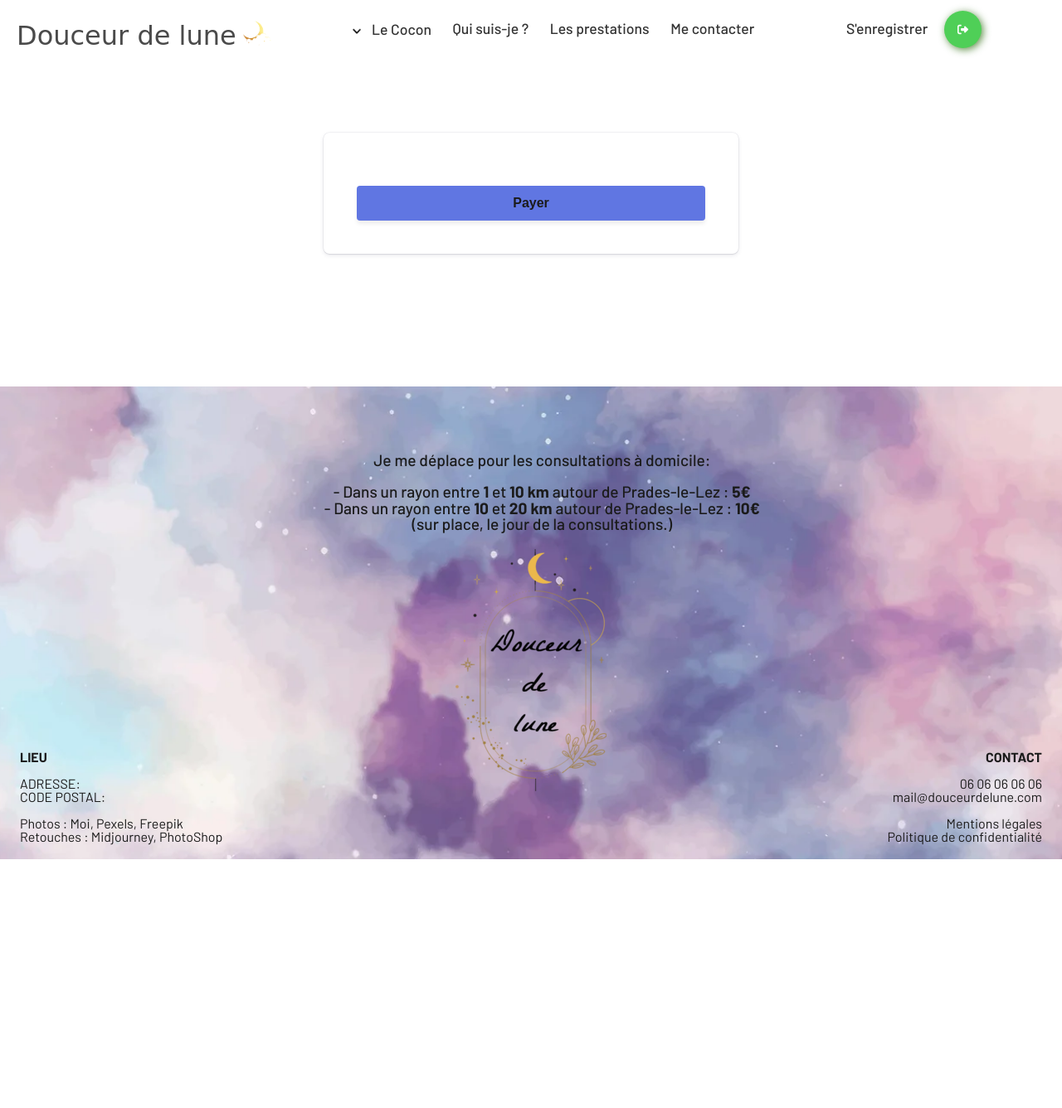
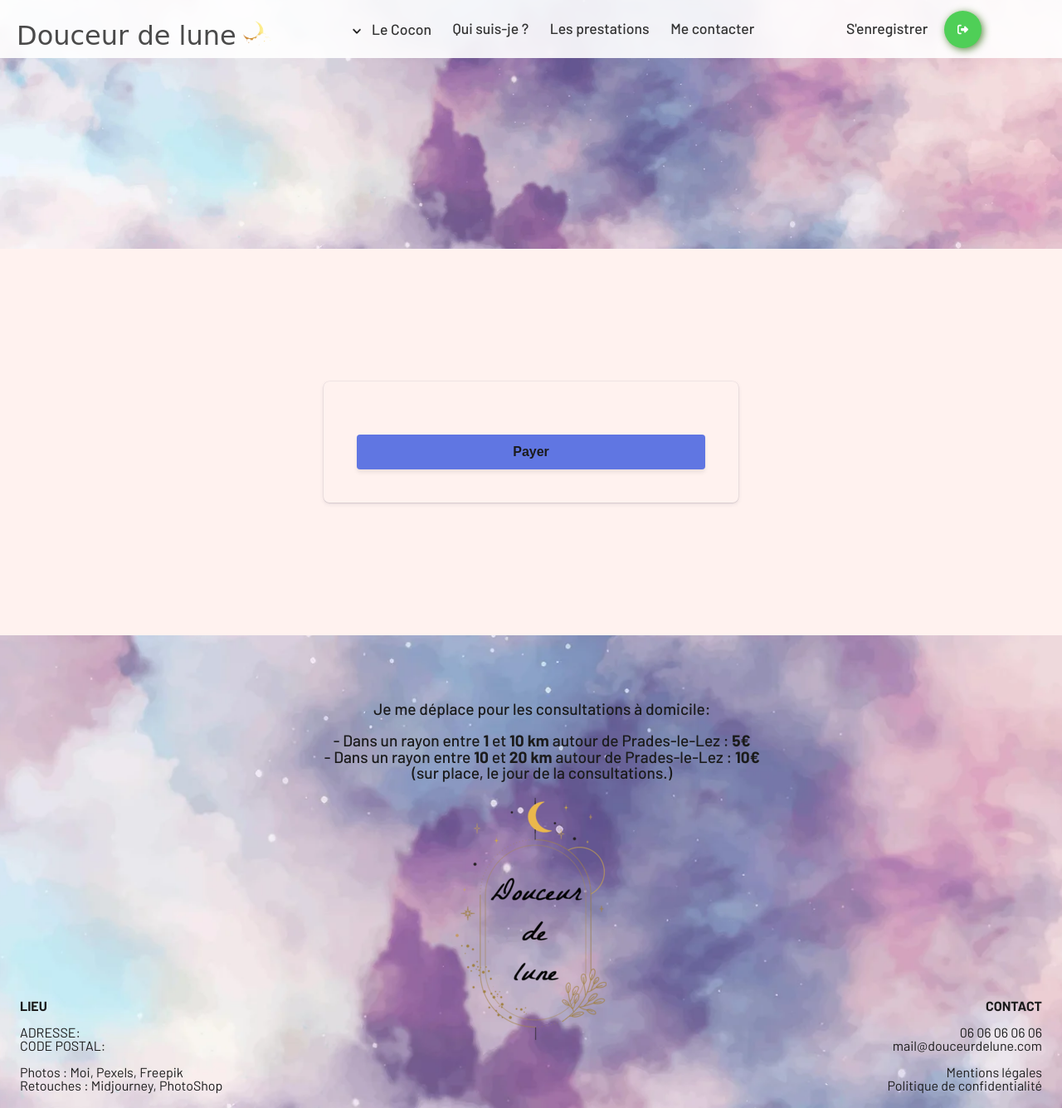
Before and after one commit to Zicka67/DWWMProject, a Symfony app: template templates/payment/index.html.twig in a window 1280 px wide. Shown: the whole page at 83% size. Before the commit the page ends 1036 px from the top, so only its background shows below. Run offline with Twig, Linux system fonts and the light colour scheme; the template is opened without the code that fills it, so the values that code supplies are empty; some libraries are stand-ins or nearby versions; some web fonts are replaced.

Commit message:
Mise en place du bandeau

```diff
--- a/templates/payment/index.html.twig
+++ b/templates/payment/index.html.twig
@@ -1,4 +1,6 @@
 {% extends 'base.html.twig' %}
+
+{% block body_class %}page-color{% endblock %}
 
 {% block title %}Payer la réservation{% endblock %}
 
@@ -10,6 +12,10 @@
 
 {% block body %}
 
+{% block bandeau %}
+<div class="bandeau-info"></div>
+{% endblock %}
+
 <form id="payment-form">
   {# <div id="link-authentication-element"></div> #}
   <input type="hidden" id="reservationId" value="{{ reservationId }}">
@@ -17,7 +23,7 @@
   <div id="payment-element">
     <!--Stripe.js injects the Payment Element-->
   </div>
-
+   {# <div> </div> #}
   <button id="submit">
     <div class="spinner hidden" id="spinner"></div>
     <span id="button-text">Payer</span>
```
